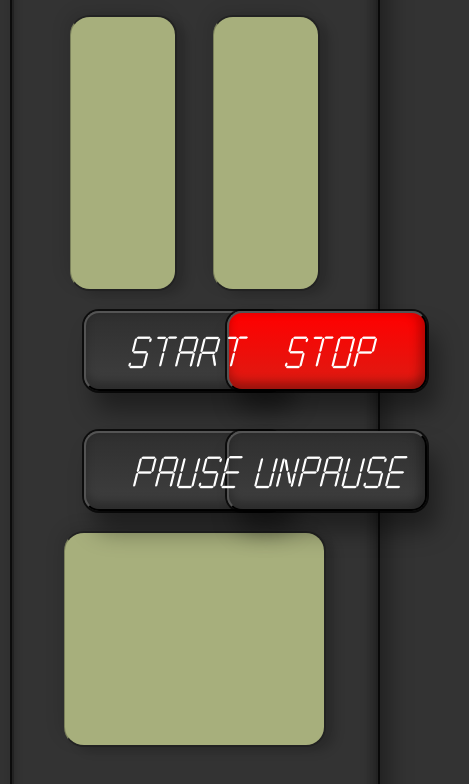
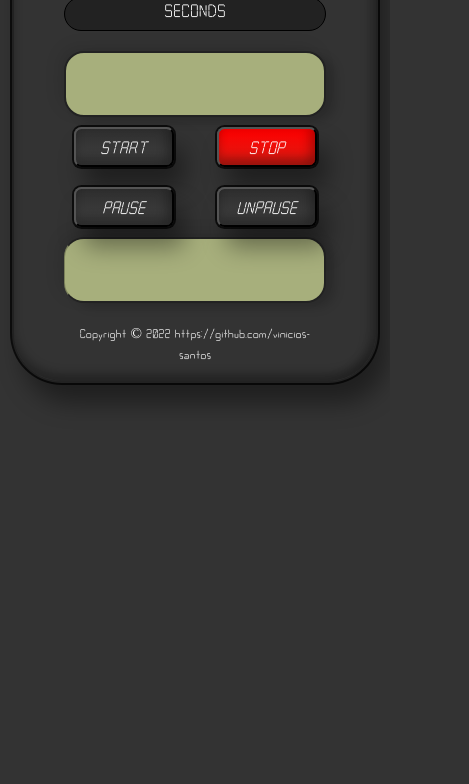
Before and after one commit to vinicios-santos/STOPWATCH, a plain HTML site: page index.html in a window 390 px wide. Shown: the part 233-1017 px from the top of the page, 469 px wide, since content can reach past the window. After the commit the page ends 844 px from the top, so only its background shows below. Drawn offline with nearby package versions, Linux system fonts and the light colour scheme.

Commit message:
Add files via upload

```diff
--- a/index.html
+++ b/index.html
@@ -20,14 +20,14 @@
             </div>
         </div>
     <div class="row">
-        <div class="col-md-6 col-sm-6 col-lg-6 col-6">
+        <div class="col-md-6 col-sm-12 col-lg-6 col-12">
             <div class="indicator">
             <h4> MINUTES</h4>
             </div>
             <input type="number" id="minutos" min="1" max="59" name="segundos"></input>
         </div>
 
-        <div class="col-md-6 col-sm-6 col-lg-6 col-6">
+        <div class="col-md-6 col-sm-12 col-lg-6 col-12">
             <div class="indicator">
             <h4> SECONDS </h4>
             </div>
--- a/style.css
+++ b/style.css
@@ -26,9 +26,9 @@ body{
 
 .start button {
     border-radius: 15px;
+    margin: 20px 0px;
     width: 200px;
     height: 80px;
-    margin: 20px;
     background: linear-gradient(180deg, #2f2f2f, #3f3f3f);
     box-shadow: inset -8px 0 8px rgba(0, 0, 0, 0.15),
     inset 0 -8px 8px rgba(0, 0, 0, 0.25),
@@ -99,9 +99,9 @@ input[type=number]::-webkit-inner-spin-button {
   }
 .stop button{
     border-radius: 15px;
+    margin: 20px 0px;
     width: 200px;
     height: 80px;
-    margin: 20px;
     background: linear-gradient(180deg, #f00, #DC1C13);
     box-shadow: inset -8px 0 8px rgba(0, 0, 0, 0.15),
     inset 0 -8px 8px rgba(0, 0, 0, 0.25),
@@ -133,3 +133,52 @@ h1{
     margin-top: -60px;
     font-size: 100px;
 }
+@media (max-width: 770px)
+{
+    input{
+        background-color: #a7af7c;
+        font-size: 40px;
+        border: 2px solid #222;
+        border-radius: 20px;
+        width: 100%;
+    }
+    h1{
+        font-size: 50px;
+    }
+    #display{
+        height: 66px;
+    }
+    .stop button{
+        border-radius: 7.5px;
+        margin: 10px 0px;
+        width: 100px;
+        height: 40px;
+        font-size: 20px;
+    }
+    .start button{
+        border-radius: 7.5px;
+        margin: 10px 0px;
+        width: 100px;
+        height: 40px;
+        font-size: 20px;
+    }
+    .indicator{
+        text-align: center;
+        background-color: #222;
+        border-radius: 20px;
+        margin-bottom: 20px;
+        margin-top: 10px;
+        border: solid 1px BLACK;
+    }
+    .indicator h4{
+        font-size: 20px;
+    }
+    .copyright{
+        margin-top: 20px;
+        font-size: 14px;
+    }
+    #display h3{
+        font-size: 50px;
+    }
+
+}
```
